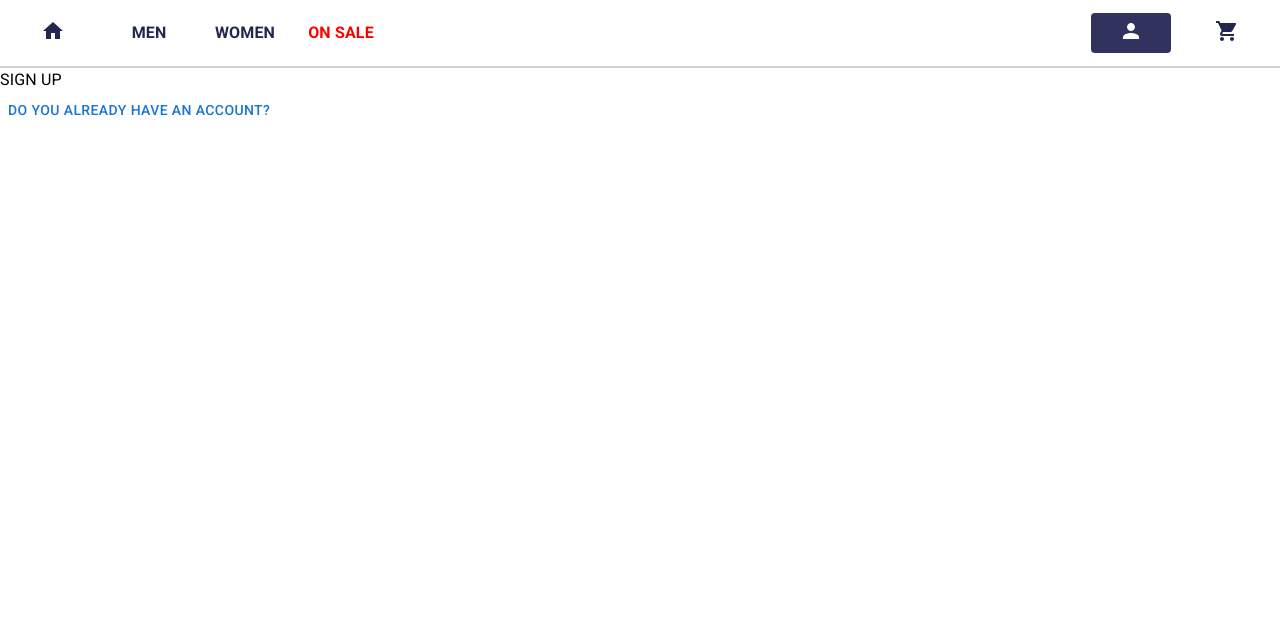
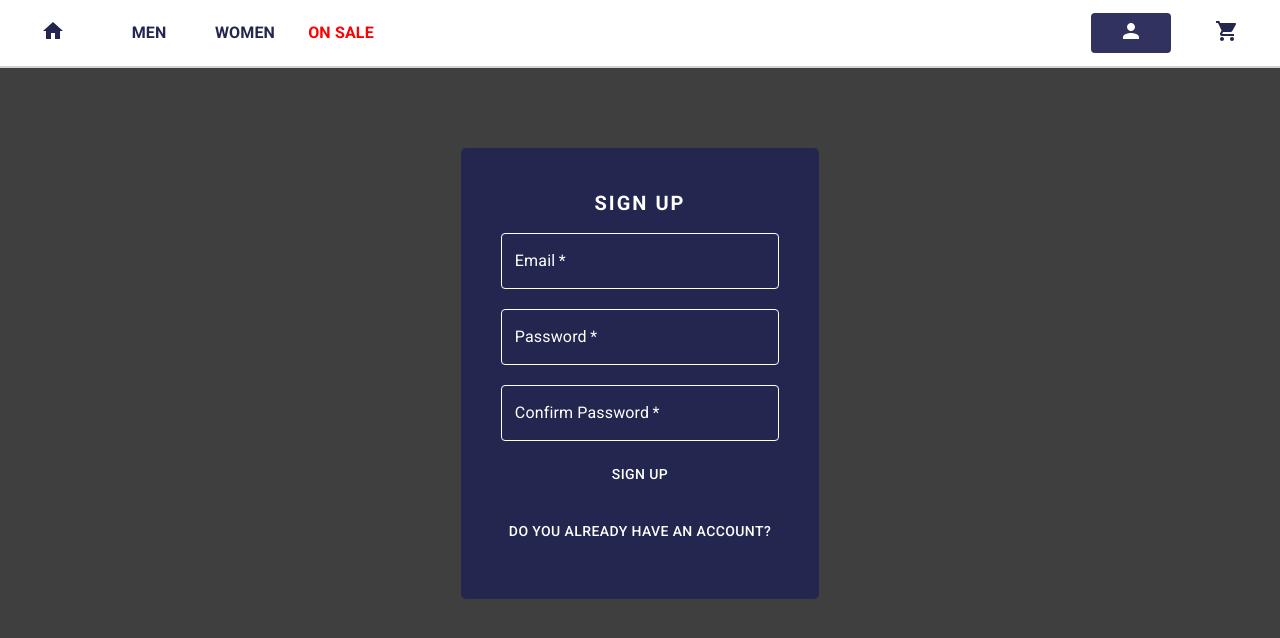
Before and after one commit to Rimpy99/ecommerce, a React (Create React App) app in the folder client/: page /auth in a window 1280 px wide. Both pictures are taken after a click on the button "YOU DON'T HAVE AN ACCOUNT YET?". Shown: the top 638 px of the page. Built offline with nearby package versions, Linux system fonts and the light colour scheme.

Commit message:
[CLIENT] Added SignUpForm and SignInForm components + Added styling to SignUpForm

```diff
--- a/client/package.json
+++ b/client/package.json
@@ -17,7 +17,6 @@
     "@types/react": "^18.2.21",
     "@types/react-dom": "^18.2.7",
     "@types/react-redux": "^7.1.26",
-    "formik": "^2.4.5",
     "react": "^18.2.0",
     "react-dom": "^18.2.0",
     "react-redux": "^8.1.2",
@@ -25,8 +24,7 @@
     "react-scripts": "5.0.1",
     "react-spinners": "^0.13.8",
     "typescript": "^4.9.5",
-    "web-vitals": "^2.1.4",
-    "yup": "^1.3.3"
+    "web-vitals": "^2.1.4"
   },
   "scripts": {
     "start": "react-scripts start",
--- a/client/src/components/SignInForm.tsx
+++ b/client/src/components/SignInForm.tsx
@@ -1,7 +1,37 @@
+import { useState } from 'react';
+import { Box, Button, TextField } from '@mui/material';
+import { authFormFieldStyles } from '../styles/authFormFieldStyles';
+import { authFormButtonStyles } from '../styles/authFormButtonStyles';
 
 const SignInForm = () => {
+    const [email, setEmail] = useState<string>("");
+    const [password, setPassword] = useState<string>("");
+
     return(
         <>
+            <Box sx={{ display: 'flex', flexDirection: 'column' }}>
+                <TextField
+                label="Email"
+                required
+                variant='outlined'
+                type="email"
+                value={email}
+                sx={{ ...authFormFieldStyles }}
+                />
+                <TextField
+                label="Password"
+                required
+                variant='outlined'
+                type="password"
+                value={password}
+                sx={{ ...authFormFieldStyles }}
+                />
+                <Box sx={{ width: '100%', display: 'flex', justifyContent: 'center' }}>
+                <Button sx={{ ...authFormButtonStyles }}>
+                    Sign up
+                </Button>
+                </Box>
+            </Box>
         </>
     )
 }
--- a/client/src/components/SignUpForm.tsx
+++ b/client/src/components/SignUpForm.tsx
@@ -1,12 +1,76 @@
-import { Formik, Form, Field } from "formik"
-import * as Yup from "yup";
+import { useState } from 'react';
+import { authFormFieldStyles } from '../styles/authFormFieldStyles';
+import { authFormButtonStyles } from '../styles/authFormButtonStyles';
+import { authFormErrorStyles } from '../styles/authFormErrorStyles';
+import { Typography, Button, TextField, Box } from '@mui/material';
 
 const SignUpForm = () => {
-    return(
-        <>
+  const [email, setEmail] = useState<string>("");
+  const [password, setPassword] = useState<string>("");
+  const [confirmPassword, setConfirmPassword] = useState<string>("");
 
-        </>
-    )
-}
+  const [emailError, setEmailError] = useState<boolean>(false);
+  const [passwordError, setPasswordError] = useState<boolean>(false);
+  const [confirmPasswordError, setConfirmPasswordError] = useState<boolean>(false);
+
+  const handleFormSubmit = () => {
+    setEmailError(false);
+    setPasswordError(false);
+    setConfirmPasswordError(false);
+
+    if(!email.match(/^[\w-\.]+@([\w-]+\.)+[\w-]{2,4}$/)) setEmailError(true);
+
+    if(password.length < 5) setPasswordError(true);
+
+    if(password !== confirmPassword) setConfirmPasswordError(true);
+
+    if(!emailError && !passwordError && !confirmPasswordError) console.log('good')
+  }
+
+  return (
+    <>
+      <Box sx={{ display: 'flex', flexDirection: 'column' }}>
+        <TextField
+          label="Email"
+          required
+          variant='outlined'
+          type="email"
+          value={email}
+          onChange={e => setEmail(e.target.value)}
+          sx={{ ...authFormFieldStyles }}
+          error={emailError}
+        />
+        {emailError && <Typography sx={{ ...authFormErrorStyles }}>Email address must be correct.</Typography>}
+        <TextField
+          label="Password"
+          required
+          variant='outlined'
+          type="password"
+          value={password}
+          onChange={e => setPassword(e.target.value)}
+          sx={{ ...authFormFieldStyles }}
+          error={passwordError}
+        />
+        {passwordError && <Typography sx={{ ...authFormErrorStyles }}>Password must be at least 5 characters long.</Typography>}
+        <TextField
+          label="Confirm Password"
+          required
+          variant='outlined'
+          type="password"
+          value={confirmPassword}
+          onChange={e => setConfirmPassword(e.target.value)}
+          sx={{ ...authFormFieldStyles }}
+          error={confirmPasswordError}
+        />
+        {confirmPasswordError && <Typography sx={{ ...authFormErrorStyles }}>Passwords must match.</Typography>}
+        <Box sx={{ width: '100%', display: 'flex', justifyContent: 'center' }}>
+          <Button sx={{ ...authFormButtonStyles }} onClick={() => handleFormSubmit()}>
+            Sign up
+          </Button>
+        </Box>
+      </Box>
+    </>
+  );
+};
 
 export default SignUpForm;
--- a/client/src/index.css
+++ b/client/src/index.css
@@ -5,4 +5,5 @@ body {
   margin: 0;
   padding: 0;
   box-sizing: border-box;
+  background-color: rgb(63, 63, 63);
 }
--- a/client/src/pages/AuthPage.tsx
+++ b/client/src/pages/AuthPage.tsx
@@ -2,18 +2,26 @@ import { Box, Button, Typography } from "@mui/material";
 import { useState } from "react";
 import SignUpForm from "../components/SignUpForm";
 import SignInForm from "../components/SignInForm";
+import { authFormButtonStyles } from '../styles/authFormButtonStyles';
 
 const AuthPage = () => {
     const [ isSignUpFormActive, setIsSignUpFormActive ] = useState<boolean>(false);
 
     return(
-        <Box>
-            <Box>
-                <Typography>{ isSignUpFormActive ? "SIGN UP" : "SIGN IN" }</Typography>
-                { isSignUpFormActive ? <SignUpForm /> : <SignInForm /> }
-                <Button onClick={() => setIsSignUpFormActive(currentState => !currentState)}>
-                    { isSignUpFormActive ? "Do you already have an account?" : "You don't have an account yet?" }
-                </Button>
+        <Box sx={{ height: "100vh", display: "flex", justifyContent: "center" }}>
+            <Box sx={{ paddingTop: '80px' }}>
+                <Box sx={{ backgroundColor: "appColors.textColor", padding: "40px", borderRadius: "5px", color: "white" }}>
+                    <Typography sx={{ textAlign: "center", fontWeight: "bold", fontSize: "20px", letterSpacing: "2px" }}>
+                        { isSignUpFormActive ? "SIGN UP" : "SIGN IN" }
+                    </Typography>
+                    { isSignUpFormActive ? <SignUpForm /> : <SignInForm /> }
+                    <Button
+                        onClick={() => setIsSignUpFormActive(currentState => !currentState)}
+                        sx={{ ...authFormButtonStyles }}
+                    >
+                        { isSignUpFormActive ? "Do you already have an account?" : "You don't have an account yet?" }
+                    </Button>
+                </Box>
             </Box>
         </Box>
     )
--- /dev/null
+++ b/client/src/styles/authFormButtonStyles.ts
@@ -0,0 +1,9 @@
+export const authFormButtonStyles = {
+    display: 'flex',
+    backgroundColor: 'transparent', // Set the background color
+    color: 'white', // Set the font color
+    '&:hover': {
+      backgroundColor: 'appColors.buttonActiveBackground', // Set the background color on hover
+    },
+    margin: "10px 0",
+}
--- /dev/null
+++ b/client/src/styles/authFormErrorStyles.ts
@@ -0,0 +1,5 @@
+export const authFormErrorStyles = {
+    color: 'red',
+    fontSize: '12px',
+    marginBottom: '15px',
+}
--- /dev/null
+++ b/client/src/styles/authFormFieldStyles.ts
@@ -0,0 +1,24 @@
+export const authFormFieldStyles = {
+    '& .MuiOutlinedInput-root': {
+        color: 'white', // Set the font color to white
+        '& fieldset': {
+            borderColor: 'white', // Set the border color to white
+        },
+        '&:hover fieldset': {
+            borderColor: 'white', // Set the border color on hover to white
+        },
+        '&.Mui-focused fieldset': {
+            borderColor: 'white', // Set the border color when focused to white
+        },
+    },
+    '& .MuiInputLabel-root': {
+    color: 'white', // Set the label color to white
+    },
+    '& .MuiInputLabel-outlined.MuiInputLabel-shrink': {
+    color: 'white', // Set the label color when the input is focused to white
+    },
+    '& input::placeholder': {
+    color: 'white', // Set the placeholder color to white
+    },
+    margin: "15px 0 5px 0",
+}
```
Also changed, not shown: 1 other file (tests, documents, lock files or other folders).
